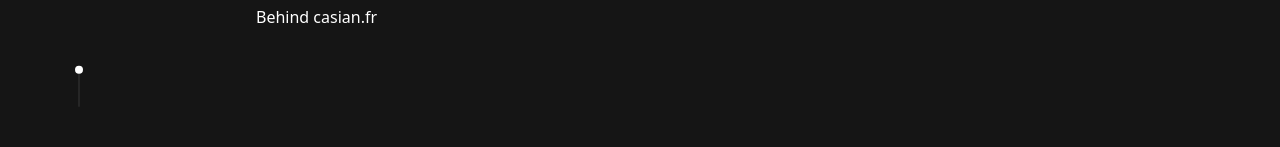
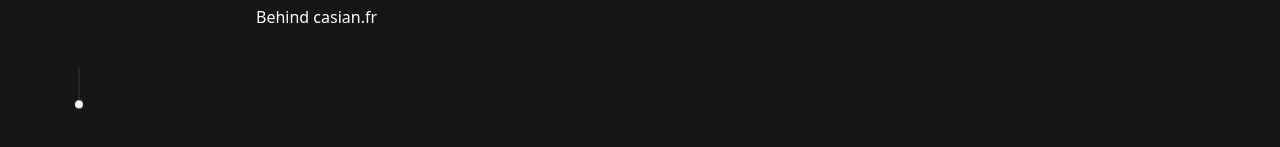
Before and after one commit to CasianLW/portfolio-casian-react-typecript-cms, a Next.js app: page / in a window 1280 px wide. Shown: the part 621-768 px from the top of the page. Built offline with nearby package versions, Linux system fonts and the light colour scheme.

Commit message:
correction animation scoll, effacée par erreur precedement (j'ai fouillé un peu mes commits)

```diff
--- a/tailwind.config.js
+++ b/tailwind.config.js
@@ -44,6 +44,7 @@ module.exports = {
       },
       animation: {
         'view-more-bellow': 'view-more-bellow 3s infinite',
+        'move-point': 'move-point 1.5s cubic-bezier(0.42, 0.04, 0.14, 0.99) infinite',
       },
       keyframes: {
         'view-more-bellow': {
@@ -51,6 +52,22 @@ module.exports = {
           '30%, 70%': { transform: 'none', opacity: '1' },
           '50%': { transform: 'translateY(28%)', opacity: '1' },
         },
+        movePoint: {
+          '0%': {
+            opacity: '0',
+            transform: 'translateY(-550%)',
+          },
+          '20%': {
+            opacity: '1',
+          },
+          '80%': {
+            opacity: '1',
+          },
+          '100%': {
+            opacity: '1',
+            transform: 'translateY(-50%)',
+          },
+        },
       },
     },
   },
```
